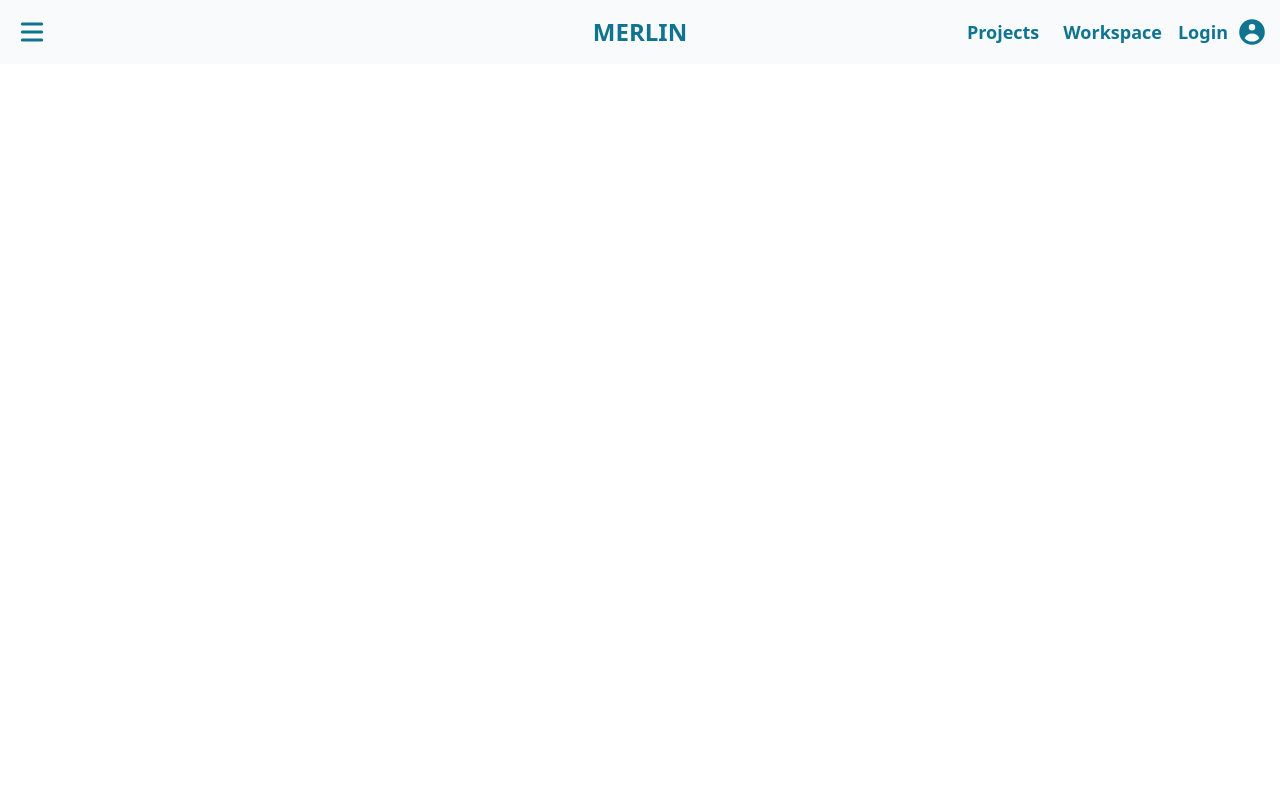
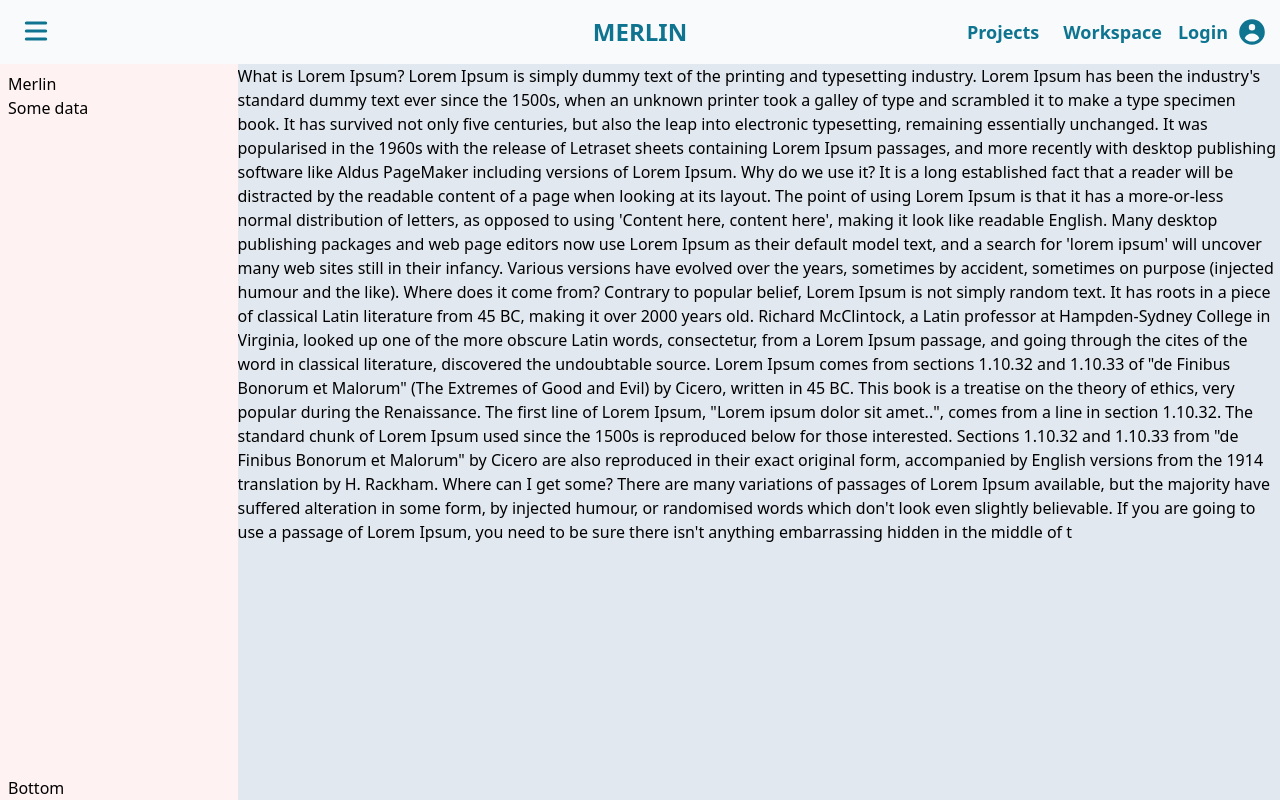
Before and after one commit to christopherSofusNielsen/tailwind-course, a React (Create React App) app: page / in a window 1280 px wide. Built offline with nearby package versions, Linux system fonts and the light colour scheme.

Commit message:
fixed div scroll

```diff
--- a/src/App.tsx
+++ b/src/App.tsx
@@ -1,9 +1,11 @@
 // import { Intro } from "./components/Intro";
 import { Header } from "./components/navbar/Header";
+import { Page } from "./components/Page";
 
 const App = () => {
   // return <Intro />;
-  return <Header />;
+  // return <Header />;
+  return <Page />;
 };
 
 export default App;
--- /dev/null
+++ b/src/components/Page.tsx
@@ -0,0 +1,62 @@
+import { useState } from "react";
+
+import { Header } from "./navbar/Header";
+import { SideBar } from "./navbar/SideBar";
+
+export const Page = () => {
+  const [open, setOpen] = useState(true);
+
+  return (
+    <div className="flex flex-col w-screen h-screen">
+      <Header isOpen={open} onToggle={() => setOpen((state) => !state)} />
+      <div className="flex overflow-auto grow">
+        <SideBar isOpen={open} onClose={() => setOpen(false)} />
+        <div className="w-full overflow-y-auto grow">
+          <div className="w-full h-full bg-slate-200">
+            What is Lorem Ipsum? Lorem Ipsum is simply dummy text of the
+            printing and typesetting industry. Lorem Ipsum has been the
+            industry's standard dummy text ever since the 1500s, when an unknown
+            printer took a galley of type and scrambled it to make a type
+            specimen book. It has survived not only five centuries, but also the
+            leap into electronic typesetting, remaining essentially unchanged.
+            It was popularised in the 1960s with the release of Letraset sheets
+            containing Lorem Ipsum passages, and more recently with desktop
+            publishing software like Aldus PageMaker including versions of Lorem
+            Ipsum. Why do we use it? It is a long established fact that a reader
+            will be distracted by the readable content of a page when looking at
+            its layout. The point of using Lorem Ipsum is that it has a
+            more-or-less normal distribution of letters, as opposed to using
+            'Content here, content here', making it look like readable English.
+            Many desktop publishing packages and web page editors now use Lorem
+            Ipsum as their default model text, and a search for 'lorem ipsum'
+            will uncover many web sites still in their infancy. Various versions
+            have evolved over the years, sometimes by accident, sometimes on
+            purpose (injected humour and the like). Where does it come from?
+            Contrary to popular belief, Lorem Ipsum is not simply random text.
+            It has roots in a piece of classical Latin literature from 45 BC,
+            making it over 2000 years old. Richard McClintock, a Latin professor
+            at Hampden-Sydney College in Virginia, looked up one of the more
+            obscure Latin words, consectetur, from a Lorem Ipsum passage, and
+            going through the cites of the word in classical literature,
+            discovered the undoubtable source. Lorem Ipsum comes from sections
+            1.10.32 and 1.10.33 of "de Finibus Bonorum et Malorum" (The Extremes
+            of Good and Evil) by Cicero, written in 45 BC. This book is a
+            treatise on the theory of ethics, very popular during the
+            Renaissance. The first line of Lorem Ipsum, "Lorem ipsum dolor sit
+            amet..", comes from a line in section 1.10.32. The standard chunk of
+            Lorem Ipsum used since the 1500s is reproduced below for those
+            interested. Sections 1.10.32 and 1.10.33 from "de Finibus Bonorum et
+            Malorum" by Cicero are also reproduced in their exact original form,
+            accompanied by English versions from the 1914 translation by H.
+            Rackham. Where can I get some? There are many variations of passages
+            of Lorem Ipsum available, but the majority have suffered alteration
+            in some form, by injected humour, or randomised words which don't
+            look even slightly believable. If you are going to use a passage of
+            Lorem Ipsum, you need to be sure there isn't anything embarrassing
+            hidden in the middle of t
+          </div>
+        </div>
+      </div>
+    </div>
+  );
+};
--- a/src/components/navbar/Header.tsx
+++ b/src/components/navbar/Header.tsx
@@ -1,12 +1,17 @@
 import { HiMenu, HiUserCircle } from "react-icons/hi";
 
-export const Header = () => {
+type HeaderProps = {
+  isOpen: boolean;
+  onToggle: () => void;
+};
+
+export const Header = ({ onToggle }: HeaderProps) => {
   return (
     <nav className="flex items-center justify-between w-screen p-2 h-14 md:h-16 bg-slate-50">
       <div className="basis-1/3">
-        <span className="p-1 cursor-pointer">
+        <button className="p-1 cursor-pointer" onClick={onToggle}>
           <HiMenu className="w-8 h-8 ml-2 fill-cyan-700" />
-        </span>
+        </button>
       </div>
       <div className="text-center basis-1/3">
         <a href="/" className="text-2xl font-semibold text-cyan-700">
@@ -24,8 +29,8 @@
 
 const LoginLink = () => {
   return (
-    <a href="/" className="">
-      <span className="flex items-center h-full p-1 font-semibold rounded md:text-lg text-cyan-700 hover:bg-slate-300 ">
+    <a href="/" className="h-full md:text-lg ">
+      <span className="flex items-center h-full p-1 font-semibold rounded text-cyan-700 hover:bg-slate-300 ">
         Login
         <HiUserCircle className="w-8 h-8 ml-2 fill-cyan-700" />
       </span>
--- /dev/null
+++ b/src/components/navbar/SideBar.tsx
@@ -0,0 +1,23 @@
+import { HiOutlineArrowLeft } from "react-icons/hi";
+
+type SideBarProps = {
+  onClose: () => void;
+  isOpen: boolean;
+};
+
+export const SideBar = ({ onClose, isOpen }: SideBarProps) => {
+  if (!isOpen) return null;
+
+  return (
+    <div className="absolute top-0 left-0 w-screen h-screen p-2 bg-red-50 sm:relative sm:h-full sm:w-72">
+      <span className="flex justify-end w-full sm:hidden">
+        <button onClick={onClose} className=" bg-blue-50">
+          <HiOutlineArrowLeft className="w-8 h-8" />
+        </button>
+      </span>
+      <h3>Merlin</h3>
+      <p>Some data</p>
+      <h1 className="absolute bottom-0">Bottom</h1>
+    </div>
+  );
+};
```
